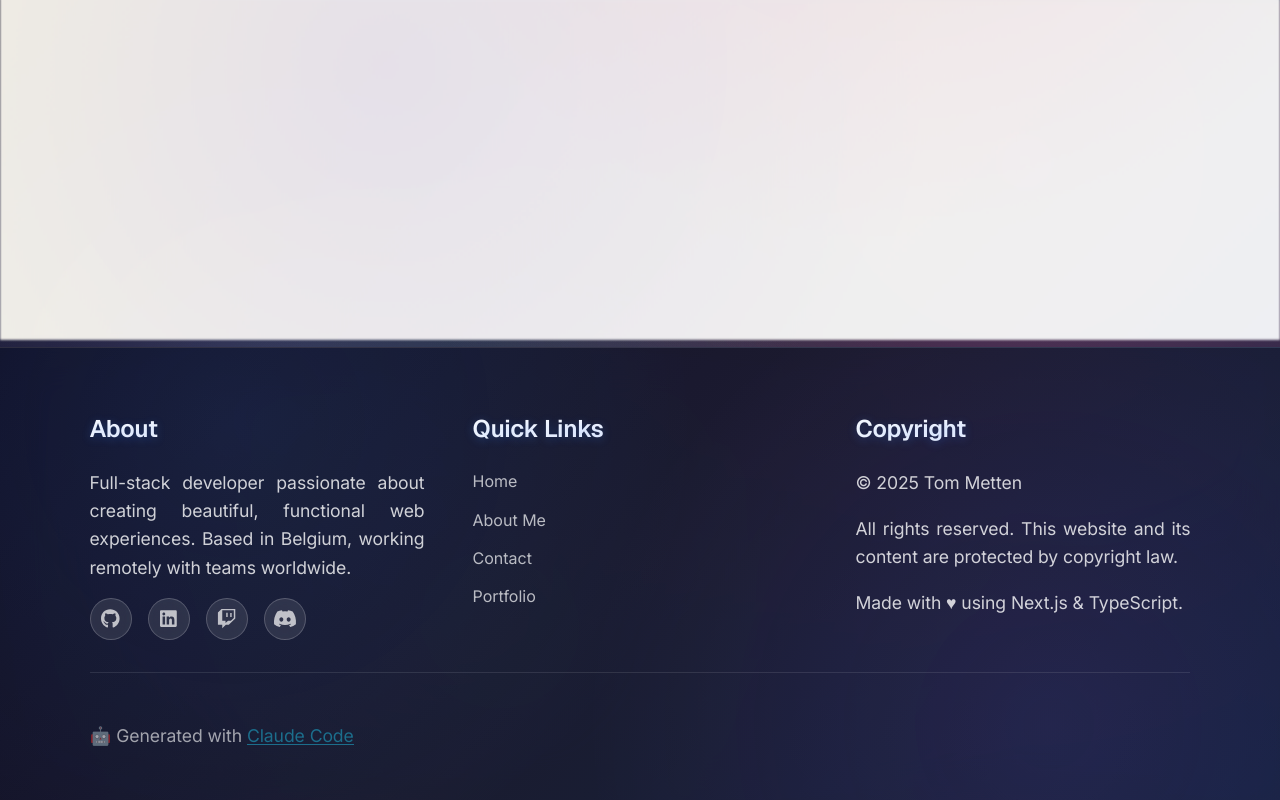
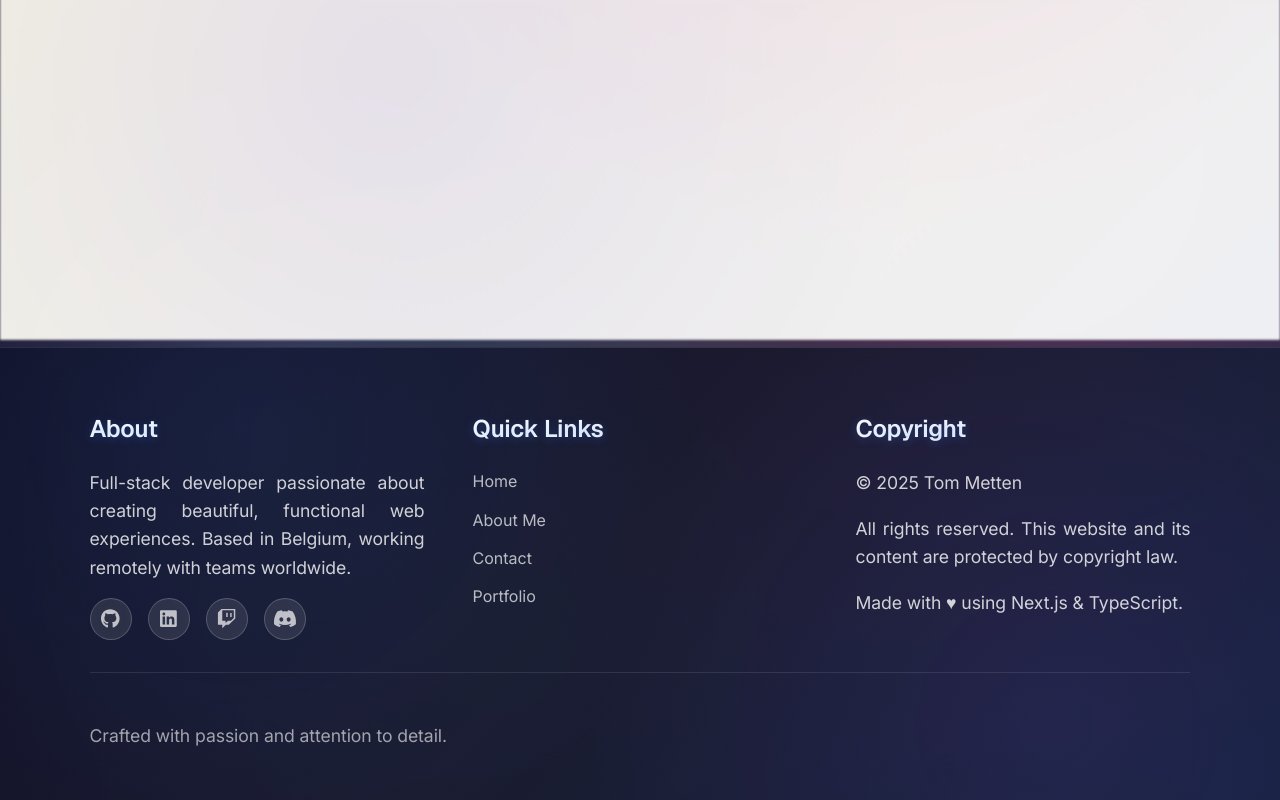
Before and after one commit to tmttn/tmttn.eu, a Next.js app: page / in a window 1280 px wide. Shown: the part 3199-3999 px from the top of the page. Built offline with nearby package versions, Linux system fonts and the light colour scheme; no server answers.

Commit message:
🤫 update footer attribution
Replace Claude Code reference with subtle craftsmanship message.
Our collaboration remains our little secret! 😉

```diff
--- a/pages/index.tsx
+++ b/pages/index.tsx
@@ -182,7 +182,7 @@ export default function Home() {
 
         <div className="footer-bottom">
           <p>
-            🤖 Generated with <a href="https://claude.ai/code" target="_blank" rel="noopener noreferrer">Claude Code</a>
+            Crafted with passion and attention to detail.
           </p>
         </div>
       </StyledFooter>
```
